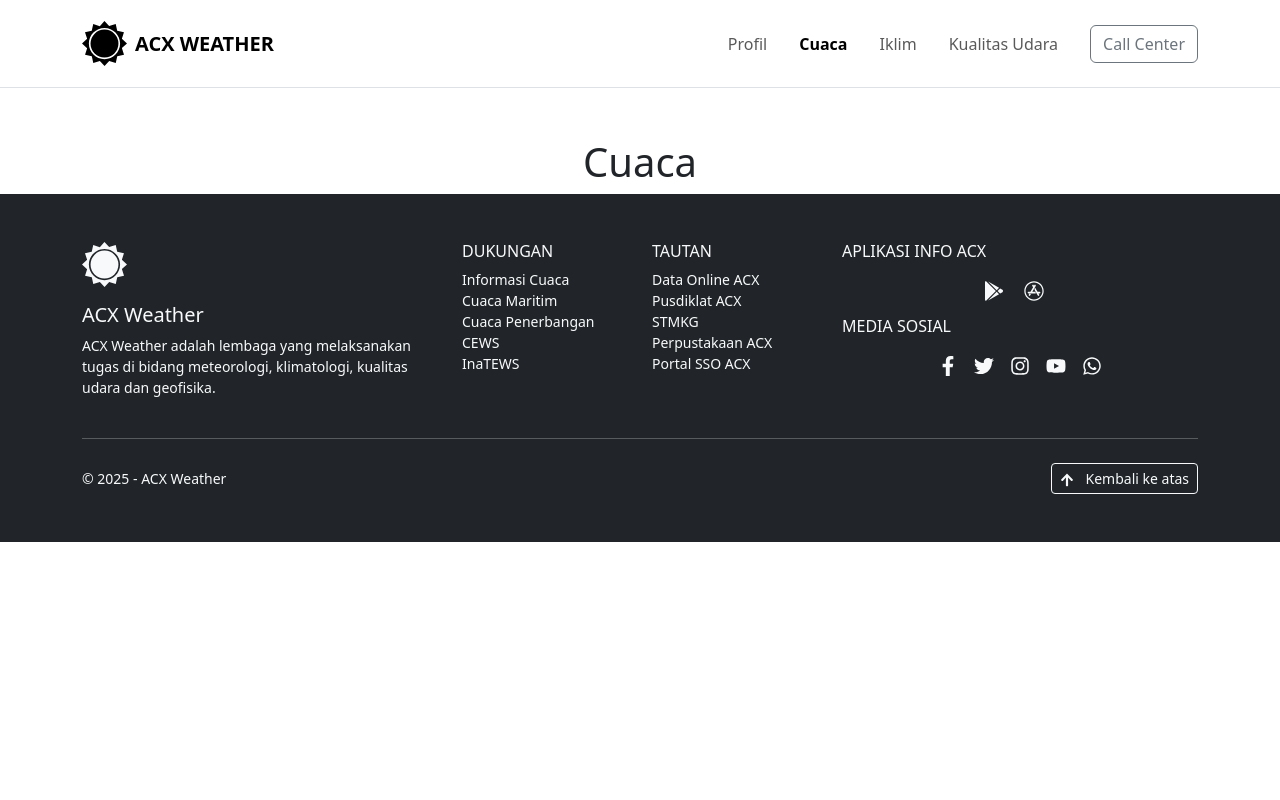
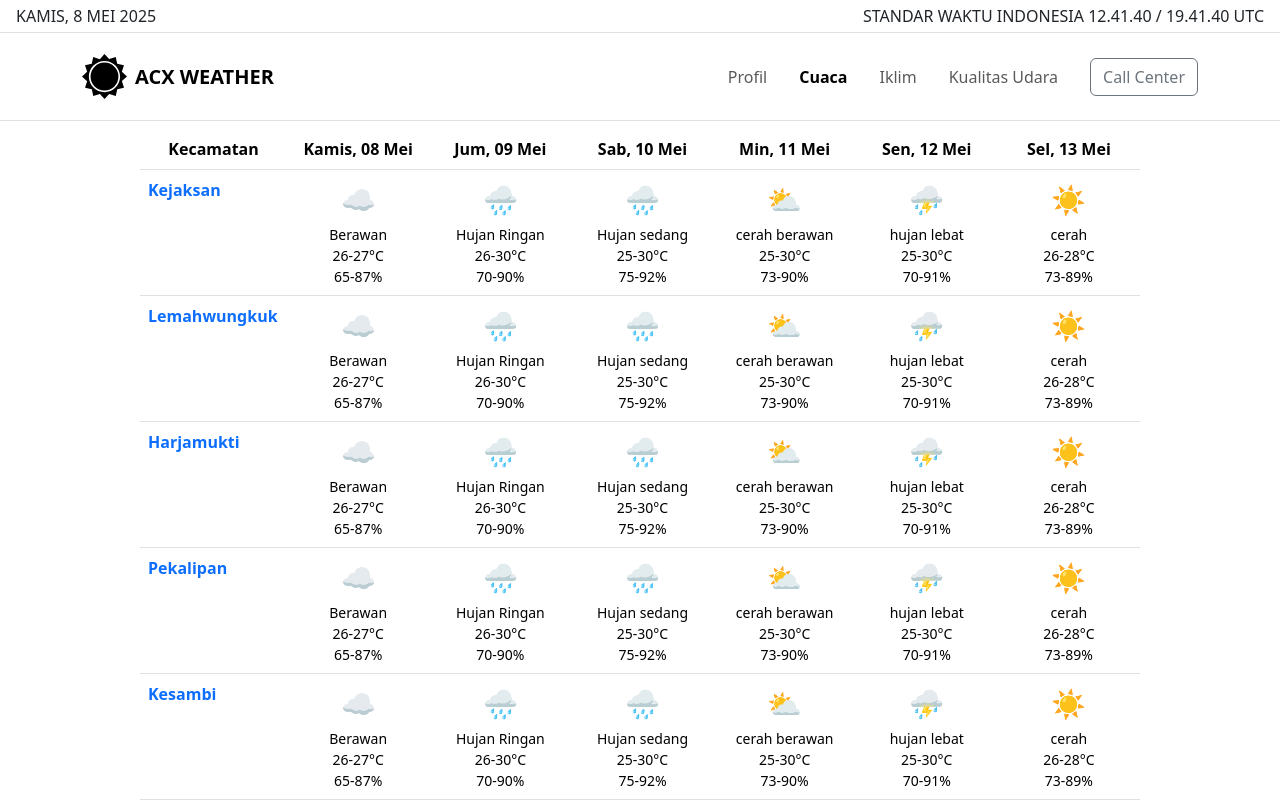
Before and after one commit to ShellaRiyanti/project_shella, a React (Create React App) app: page /cuaca in a window 1280 px wide. Shown: the top 800 px of the page. Built offline with nearby package versions, Linux system fonts and the light colour scheme.

Commit message:
fix cuaca.js, fix header

```diff
--- a/src/pages/Cuaca/Cuaca.js
+++ b/src/pages/Cuaca/Cuaca.js
@@ -1,9 +1,117 @@
+// src/components/Cuaca.js
 import React from 'react';
+import { Table } from "react-bootstrap"
 
+// Data wilayah dan prakiraan cuaca
+const regions = [
+  { name: 'Kejaksan', hasData: true },
+  { name: 'Lemahwungkuk', hasData: true },
+  { name: 'Harjamukti', hasData: true },
+  { name: 'Pekalipan', hasData: true },
+  { name: 'Kesambi', hasData: true }
+];
+
+const weatherForecast = {
+  'Kamis, 08 Mei': {
+    condition: 'Berawan',
+    temp: '26-27°C',
+    humidity: '65-87%'
+  },
+  'Jum, 09 Mei': {
+    condition: 'Hujan Ringan',
+    temp: '26-30°C',
+    humidity: '70-90%'
+  },
+  'Sab, 10 Mei': {
+    condition: 'Hujan sedang',
+    temp: '25-30°C',
+    humidity: '75-92%'
+  },
+  'Min, 11 Mei': {
+    condition: 'cerah berawan',
+    temp: '25-30°C',
+    humidity: '73-90%'
+  },
+  'Sen, 12 Mei': {
+    condition: 'hujan lebat',
+    temp: '25-30°C',
+    humidity: '70-91%'
+  },
+  'Sel, 13 Mei': {
+    condition: 'cerah',
+    temp: '26-28°C',
+    humidity: '73-89%'
+  }
+};
+
+// Komponen ikon cuaca
+const WeatherIcon = ({ condition }) => {
+  const getIcon = () => {
+    switch (condition.toLowerCase()) {
+      case 'berawan':
+        return '☁️';
+      case 'hujan ringan':
+        return '🌧️';
+      case 'cerah':
+        return '☀️';
+      case 'cerah berawan':
+        return '⛅';
+      case 'hujan sedang':
+        return '🌧️';
+      case 'hujan lebat':
+        return '⛈️';
+      default:
+        return '☁️';
+    }
+  };
+
+  return <div className="mb-1 fs-3">{getIcon()}</div>;
+};
+
+// Komponen kartu cuaca per cell
+const WeatherCard = ({ data }) => {
+  return (
+    <td className="text-center">
+      <WeatherIcon condition={data.condition} />
+      <div className="small">{data.condition}</div>
+      <div className="d-flex align-items-center justify-content-center">
+        <span className="small">{data.temp}</span>
+      </div>
+      <div className="d-flex align-items-center justify-content-center">
+        <span className="small">{data.humidity}</span>
+      </div>
+    </td>
+  );
+};
+
+// Komponen utama Cuaca
 const Cuaca = () => {
   return (
-    <div style={{ textAlign: 'center', marginTop: '50px' }}>
-      <h1>Cuaca</h1>
+    <div className="my-2 mx-auto" style={{ maxWidth: '1000px', height: '750px'}}>
+      <Table className="table">
+        <thead className="bg-light">
+          <tr className="text-center">
+            <th style={{ width: '10%' }}>Kecamatan</th>
+            {Object.keys(weatherForecast).map((date, idx) => (
+              <th key={idx} style={{ width: '14%' }}>{date}</th>
+            ))}
+          </tr>
+        </thead>
+        <tbody>
+          {regions.filter(r => r.hasData).map((region) => (
+            <tr key={region}>
+              <td>
+                <a href="#" className="text-decoration-none fw-bold d-flex align-items-center justify-content-between">
+                  {region.name}
+                </a>
+              </td>
+              {Object.entries(weatherForecast).map(([date, data]) => (
+                <WeatherCard key={date} data={data} />
+              ))}
+            </tr>
+          ))}
+        </tbody>
+      </Table>
     </div>
   );
 };
--- a/src/router.js
+++ b/src/router.js
@@ -1,5 +1,5 @@
 import React from 'react';
-import { BrowserRouter as Router, Route, Routes, useLocation } from 'react-router-dom';
+import { BrowserRouter as Router, Route, Routes } from 'react-router-dom';
 import Navbar from './components/navbar';
 import Footer from './components/footer';
 import HomePage from './pages/Home/Home';
@@ -9,6 +9,7 @@ import Iklim from './pages/Iklim/Iklim';
 import Kualitas from './pages/KualitasUdara/Kualitas';
 import Profile from './pages/Profile/Profile';
 import Cuaca from './pages/Cuaca/Cuaca';
+import Header from './components/header';
 
 const AppRouter = () => {
   return (
@@ -21,6 +22,7 @@ const AppRouter = () => {
 const AppContent = () => {
   return (
     <>
+    <Header />
       <Navbar />
       <Routes>
         <Route path="/" element={<HomePage />} />
```
